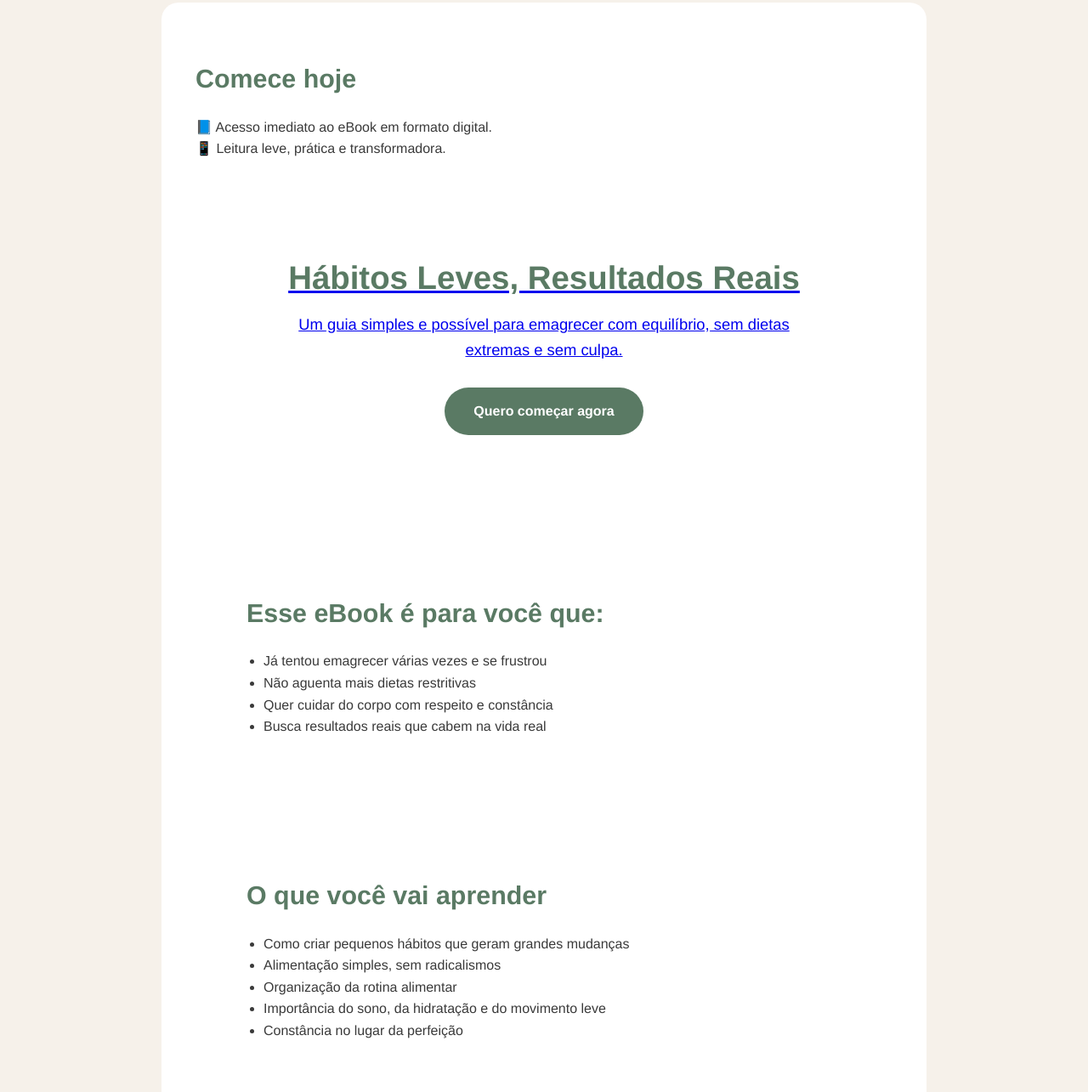
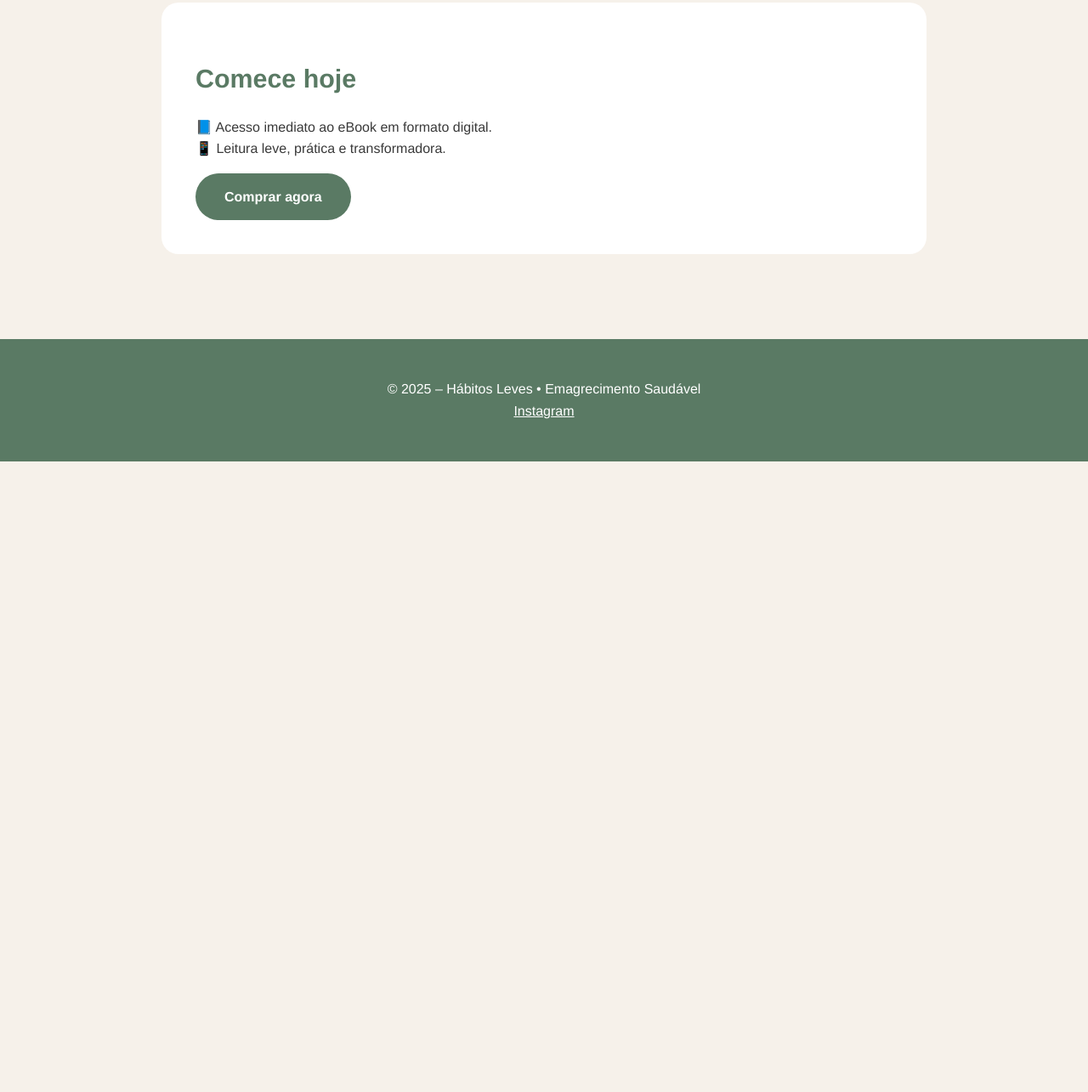
Before and after one commit to MrJeff001/habitosleves, a plain HTML site: page index.html in a window 1280 px wide. Shown: the part 1390-2675 px from the top of the page at 85% size. After the commit the page ends 1933 px from the top, so only its background shows below. Drawn offline with Linux system fonts and the light colour scheme.

Commit message:
Update links and button text in index.html

```diff
--- a/index.html
+++ b/index.html
@@ -111,133 +111,7 @@
       📘 Acesso imediato ao eBook em formato digital.<br>
       📱 Leitura leve, prática e transformadora.
     </p>
-    <a href="<!DOCTYPE html>
-<html lang="pt-BR">
-<head>
-  <meta charset="UTF-8" />
-  <meta name="viewport" content="width=device-width, initial-scale=1.0" />
-  <title>Hábitos Leves, Resultados Reais</title>
-  <style>
-    body {
-      margin: 0;
-      font-family: 'Helvetica Neue', Arial, sans-serif;
-      background-color: #f6f1ea;
-      color: #3a3a3a;
-      line-height: 1.6;
-    }
-    header {
-      background-color: #ffffff;
-      padding: 60px 20px;
-      text-align: center;
-    }
-    header h1 {
-      font-size: 2.4rem;
-      color: #5a7a64;
-      margin-bottom: 10px;
-    }
-    header p {
-      font-size: 1.15rem;
-      max-width: 640px;
-      margin: 0 auto 30px;
-    }
-    .btn {
-      display: inline-block;
-      background-color: #5a7a64;
-      color: #ffffff;
-      padding: 15px 34px;
-      border-radius: 30px;
-      text-decoration: none;
-      font-weight: bold;
-    }
-    section {
-      padding: 60px 20px;
-      max-width: 900px;
-      margin: 0 auto;
-    }
-    section h2 {
-      color: #5a7a64;
-      font-size: 1.9rem;
-      margin-bottom: 20px;
-    }
-    ul {
-      padding-left: 20px;
-    }
-    .box {
-      background-color: #ffffff;
-      padding: 40px;
-      border-radius: 20px;
-      margin-bottom: 40px;
-    }
-    footer {
-      background-color: #5a7a64;
-      color: #ffffff;
-      text-align: center;
-      padding: 30px 20px;
-    }
-    footer a {
-      color: #ffffff;
-      text-decoration: underline;
-    }
-  </style>
-</head>
-<body>
-
-<header>
-  <h1>Hábitos Leves, Resultados Reais</h1>
-  <p>Um guia simples e possível para emagrecer com equilíbrio, sem dietas extremas e sem culpa.</p>
-  <a href="https://SEU_LINK_DO_KIWIFY" target="_blank" class="btn">Quero começar agora</a>
-</header>
-
-<section>
-  <div class="box">
-    <h2>Esse eBook é para você que:</h2>
-    <ul>
-      <li>Já tentou emagrecer várias vezes e se frustrou</li>
-      <li>Não aguenta mais dietas restritivas</li>
-      <li>Quer cuidar do corpo com respeito e constância</li>
-      <li>Busca resultados reais que cabem na vida real</li>
-    </ul>
-  </div>
-
-  <div class="box">
-    <h2>O que você vai aprender</h2>
-    <ul>
-      <li>Como criar pequenos hábitos que geram grandes mudanças</li>
-      <li>Alimentação simples, sem radicalismos</li>
-      <li>Organização da rotina alimentar</li>
-      <li>Importância do sono, da hidratação e do movimento leve</li>
-      <li>Constância no lugar da perfeição</li>
-    </ul>
-  </div>
-
-  <div class="box">
-    <h2>Qual é o diferencial?</h2>
-    <p>
-      Este não é um eBook de dieta. Aqui o emagrecimento é consequência do cuidado, não da culpa.
-      O foco está em hábitos leves, possíveis e sustentáveis, respeitando o seu ritmo e a sua realidade.
-    </p>
-  </div>
-
-  <div class="box" id="comprar">
-    <h2>Comece hoje</h2>
-    <p>
-      📘 Acesso imediato ao eBook em formato digital.<br>
-      📱 Leitura leve, prática e transformadora.
-    </p>
-    <a href="https://www.instagram.com/emagrecercomgentileza/_blank" class="btn">Comprar agora</a>
-  </div>
-</section>
-
-<footer>
-  <p>
-    © 2025 – Hábitos Leves • Emagrecimento Saudável<br>
-    <a href="https://www.instagram.com/emagrecercomgentileza/" target="_blank">Instagram</a>
-  </p>
-</footer>
-
-</body>
-</html>
- target="_blank" class="btn">Comprar agora</a>
+    <a href="https://SEU_LINK_DO_KIWIFY" target="_blank" class="btn">Comprar agora</a>
   </div>
 </section>
 
```
